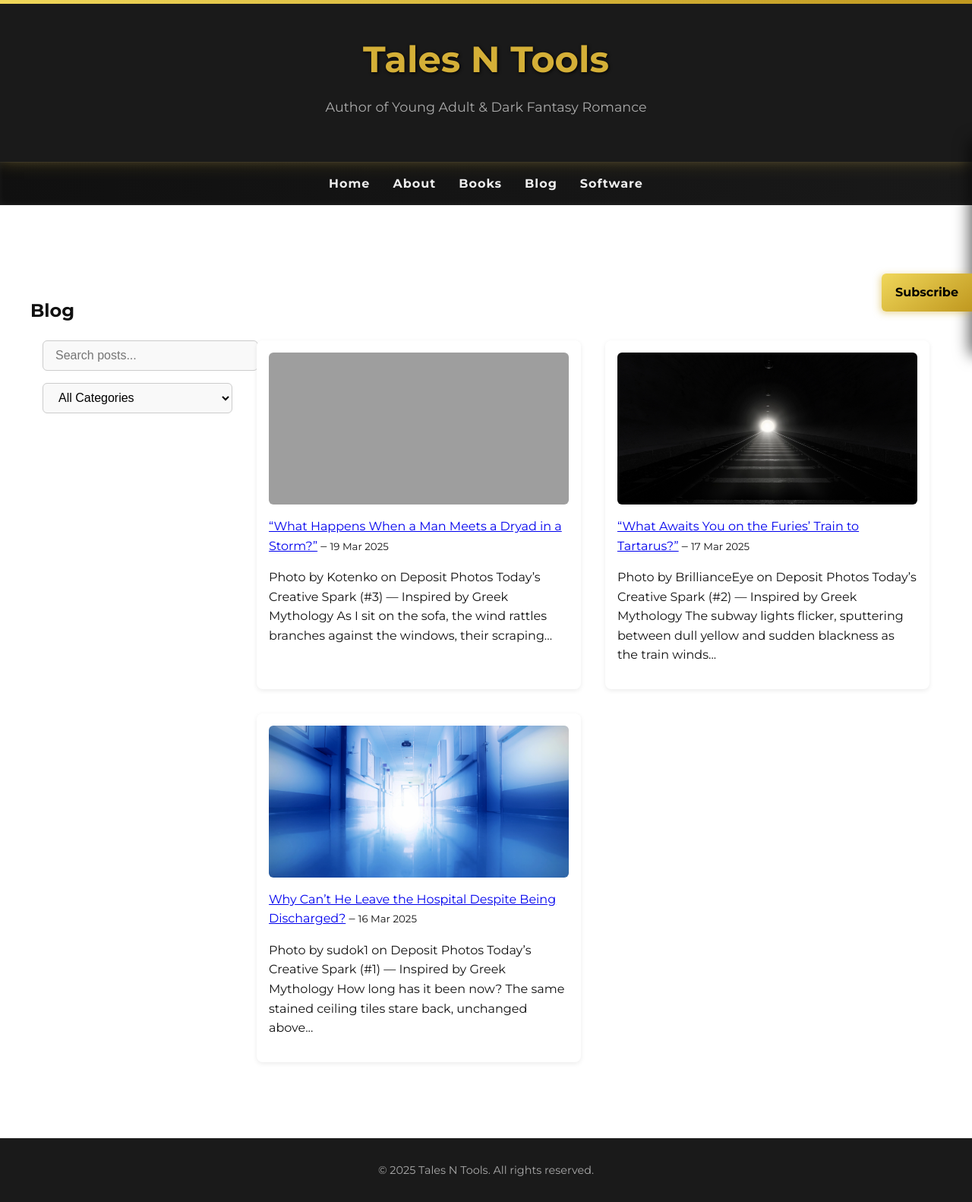
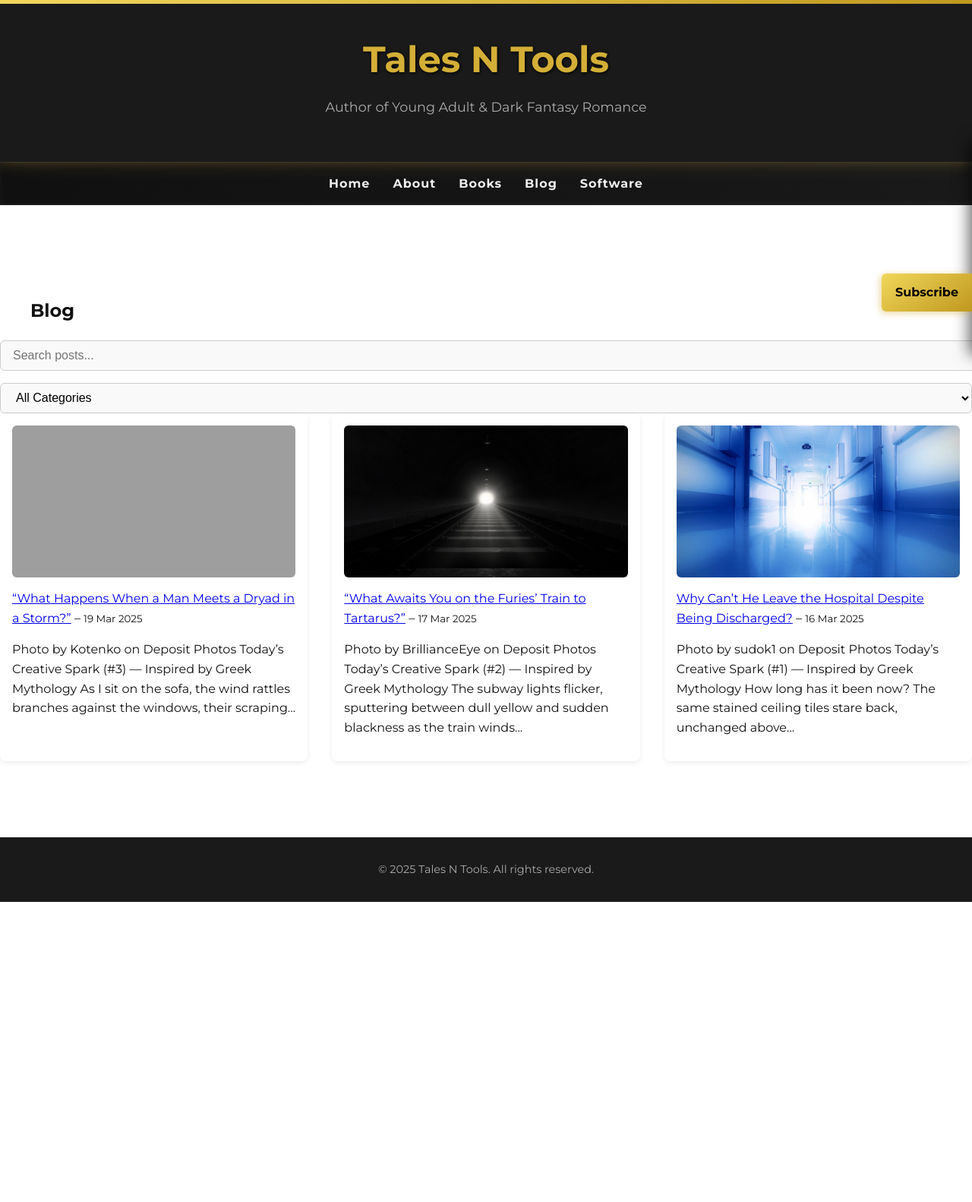
Before and after one commit to TalesNTools/TalesNTools, a Jekyll site: the page built from blog.md, in a window 1280 px wide. Shown: the whole page at 76% size. Built offline with Jekyll 4.4.1, drawn with Linux system fonts in a browser that asks for light colours; after the commit the page ends 1187 px from its top, so only the background shows below that; grey boxes are pictures that could not be loaded.

Commit message:
Update blog.css

```diff
--- a/assets/css/blog.css
+++ b/assets/css/blog.css
@@ -1,11 +1,9 @@
 .blog-layout {
-  display: flex;
-  gap: 2rem;
-  max-width: 1400px;
-  margin: 0 auto;
-  padding: 0 1rem;
-  align-items: flex-start;
+  width: 100vw;
+  max-width: none;
+  margin-left: calc(-50vw + 50%);
 }
+
 
 .blog-sidebar {
   flex: 0 0 250px;
```
